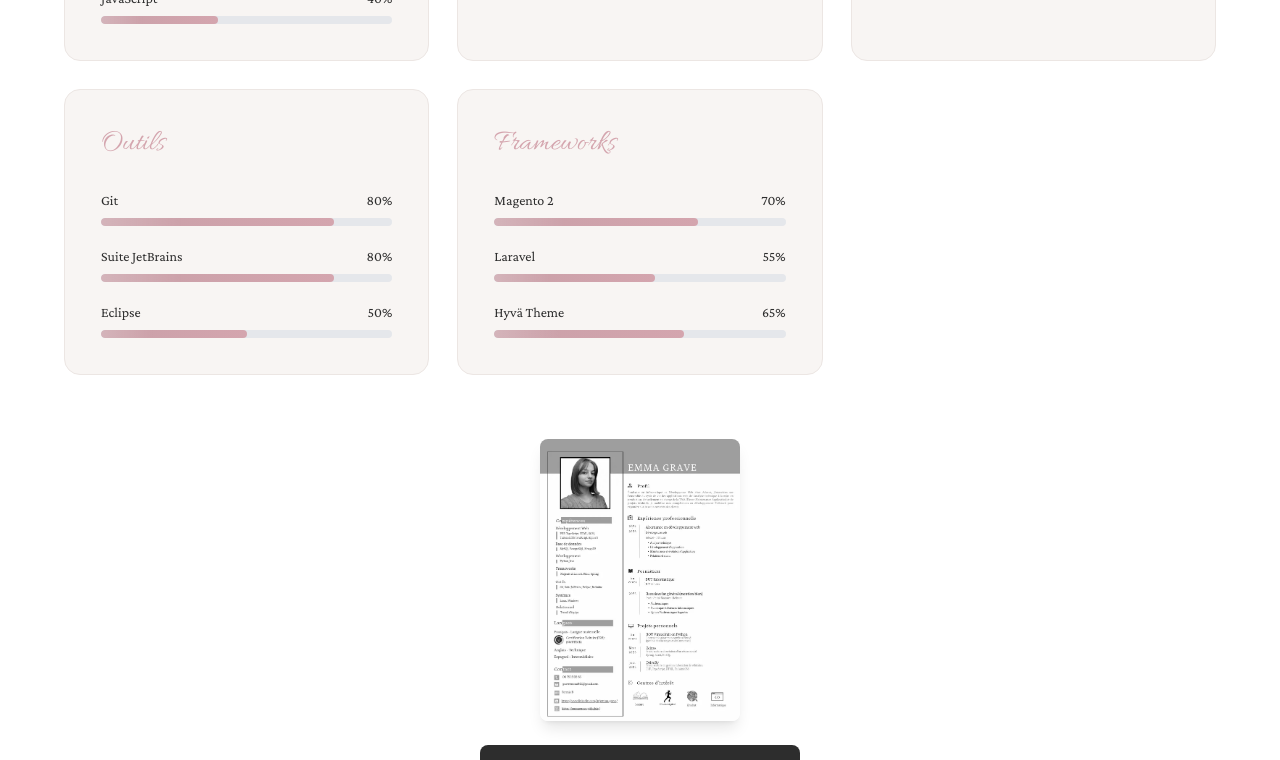
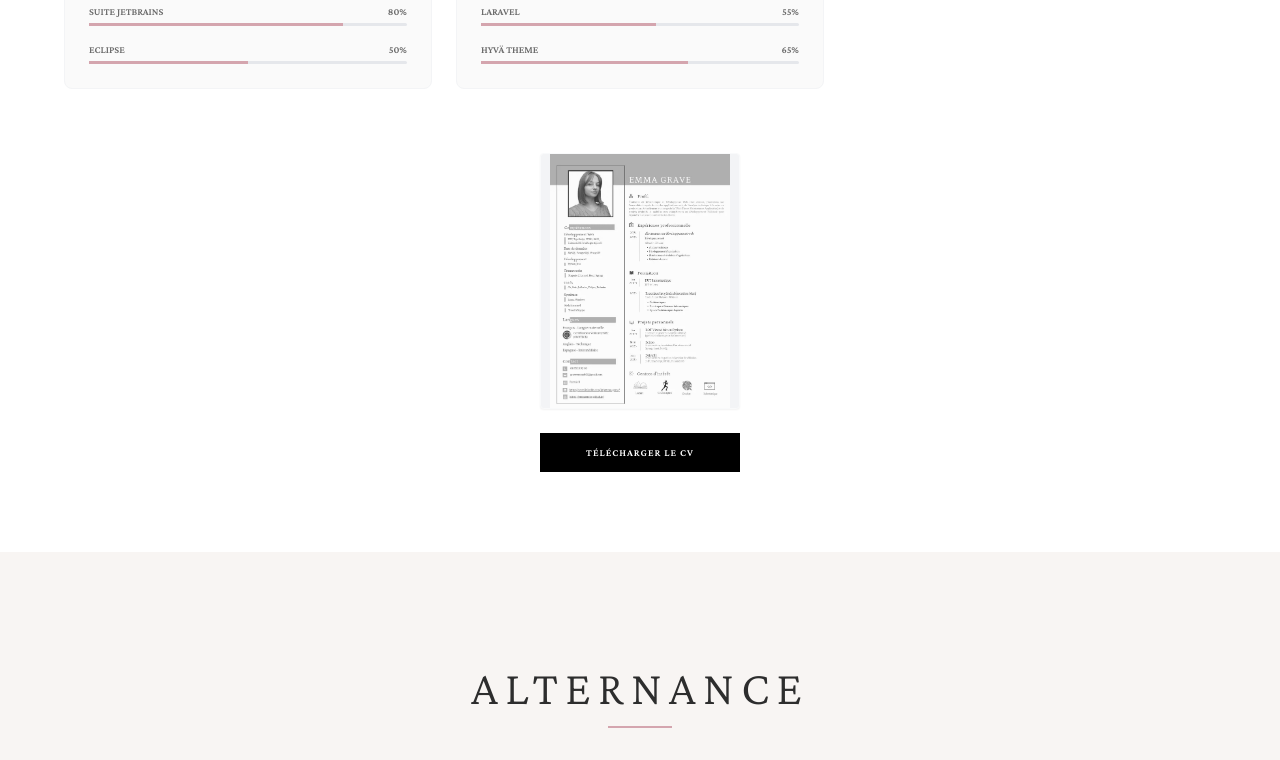
Before and after one commit to emmagrave/portfolio-nextjs-emma-grave, a Next.js app: page /portfolio-nextjs-emma-grave/ in a window 1280 px wide. Shown: the part 4180-4940 px from the top of the page. Built offline with nearby package versions, Linux system fonts and the light colour scheme.

Commit message:
optimisation skills section

```diff
--- a/src/components/sections/Skills.tsx
+++ b/src/components/sections/Skills.tsx
@@ -1,94 +1,71 @@
 'use client'
 
 import { useInView } from 'react-intersection-observer'
-import { useEffect, useState } from 'react'
 import { skillsData } from '@/data/portfolioData'
 import Image from 'next/image'
 
 export default function Skills() {
-  const { ref, inView } = useInView({ triggerOnce: true, threshold: 0.2 })
-  const [modalOpen, setModalOpen] = useState(false)
-
-  const downloadCV = () => {
-    const link = document.createElement('a')
-    link.href = 'cv/CV-EmmaGrave.pdf'
-    link.download = 'CV-EmmaGrave.pdf'
-    link.click()
-  }
+  const { ref, inView } = useInView({ triggerOnce: true, threshold: 0.1 })
 
   return (
       <section
           id="skills"
           ref={ref}
-      className={`py-28 px-16 max-md:px-6 bg-white transition-all duration-700 ${
-        inView ? 'opacity-100 translate-y-0' : 'opacity-0 translate-y-7'
+          className={`py-20 px-6 bg-white transition-opacity duration-500 ${
+              inView ? 'opacity-100' : 'opacity-0'
           }`}
       >
-      <h2 className="text-center text-4xl md:text-5xl font-light tracking-[7px] mb-16 relative after:content-[''] after:absolute after:bottom-[-1rem] after:left-1/2 after:-translate-x-1/2 after:w-16 after:h-[2px] after:bg-accent">
+        <h2 className="text-center text-3xl md:text-4xl font-light tracking-[5px] mb-12">
           COMPÉTENCES
         </h2>
 
-      {/* Skills Grid */}
-      <div className="max-w-7xl mx-auto grid grid-cols-1 md:grid-cols-2 lg:grid-cols-3 gap-7">
+        <div className="max-w-6xl mx-auto grid grid-cols-1 md:grid-cols-2 lg:grid-cols-3 gap-6">
           {skillsData.map((category, idx) => (
-          <SkillCategory key={idx} category={category} inView={inView} />
-        ))}
-      </div>
-
-      {/* CV Section */}
-      <div className="max-w-xs mx-auto mt-16 text-center">
-        <Image
-            src="images/cv.webp"
-            alt="Aperçu CV"
-            width={200}
-            height={280}
-            className="rounded-lg shadow-lg mb-6 mx-auto grayscale hover:grayscale-0 transition-all"
-            loading="lazy"
-            quality={60}
-        />
-        <button
-            onClick={downloadCV}
-            className="w-full py-3 bg-dark text-white rounded-lg hover:bg-accent transition-colors"
-        >
-          Télécharger le CV (PDF)
-        </button>
-      </div>
-    </section>
-  )
-}
-
-function SkillCategory({
-  category,
-  inView,
-}: {
-  category: (typeof skillsData)[0]
-  inView: boolean
-}) {
-  return (
-    <div className="bg-light p-9 rounded-2xl border border-border hover:-translate-y-2 hover:shadow-2xl transition-all duration-500">
-      <h3 className="font-cursive text-3xl text-accent mb-7">
+              <div key={idx} className="bg-[#fafafa] p-6 rounded-lg border border-gray-100">
+                <h3 className="text-xl text-accent mb-6 font-medium uppercase tracking-tight">
                   {category.title}
                 </h3>
-      <div className="space-y-5">
-        {category.skills.map((skill, idx) => (
-          <div key={idx}>
-            <div className="flex justify-between mb-2 text-sm font-medium">
+                <div className="space-y-4">
+                  {category.skills.map((skill, sIdx) => (
+                      <div key={sIdx}>
+                        <div className="flex justify-between mb-1 text-[10px] font-bold uppercase opacity-70">
                           <span>{skill.name}</span>
                           <span>{skill.level}%</span>
                         </div>
-            <div className="h-2 bg-gray-200 rounded-full overflow-hidden">
+                        <div className="h-[3px] bg-gray-200 rounded-full">
                           <div
-                className={`h-full bg-gradient-to-r from-primary to-accent rounded-full relative overflow-hidden transition-all duration-1000 ${
-                  inView ? `w-[${skill.level}%]` : 'w-0'
-                }`}
+                              className="h-full bg-accent transition-all duration-1000 ease-out"
                               style={{ width: inView ? `${skill.level}%` : '0%' }}
-              >
-                <div className="absolute inset-0 bg-gradient-to-r from-transparent via-white/30 to-transparent animate-shimmer" />
-              </div>
+                          />
                         </div>
                       </div>
                   ))}
                 </div>
               </div>
+          ))}
+        </div>
+
+        <div className="max-w-[200px] mx-auto mt-16 text-center">
+          <div className="mb-6 rounded shadow-sm border border-gray-50 overflow-hidden bg-gray-100">
+            <Image
+                src="images/cv.webp"
+                alt="Aperçu CV"
+                width={180}
+                height={250}
+                className="mx-auto grayscale opacity-80"
+                loading="lazy"
+                quality={40}
+            />
+          </div>
+
+          <a
+              href="cv/CV-EmmaGrave.pdf"
+              download="CV-EmmaGrave.pdf"
+              className="inline-block w-full py-3 bg-black text-white text-[10px] font-bold tracking-widest hover:bg-accent transition-colors uppercase"
+          >
+            Télécharger le CV
+          </a>
+        </div>
+      </section>
   )
 }
```
Lines whose indentation alone changed are shown as unchanged.
